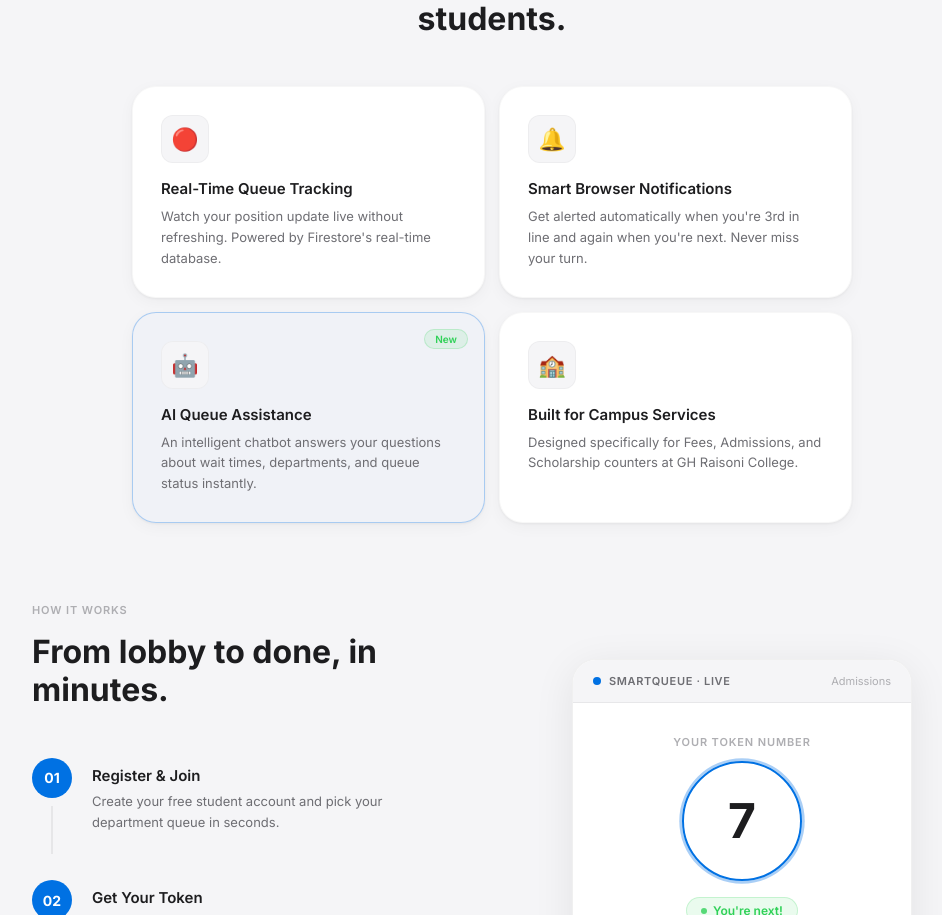
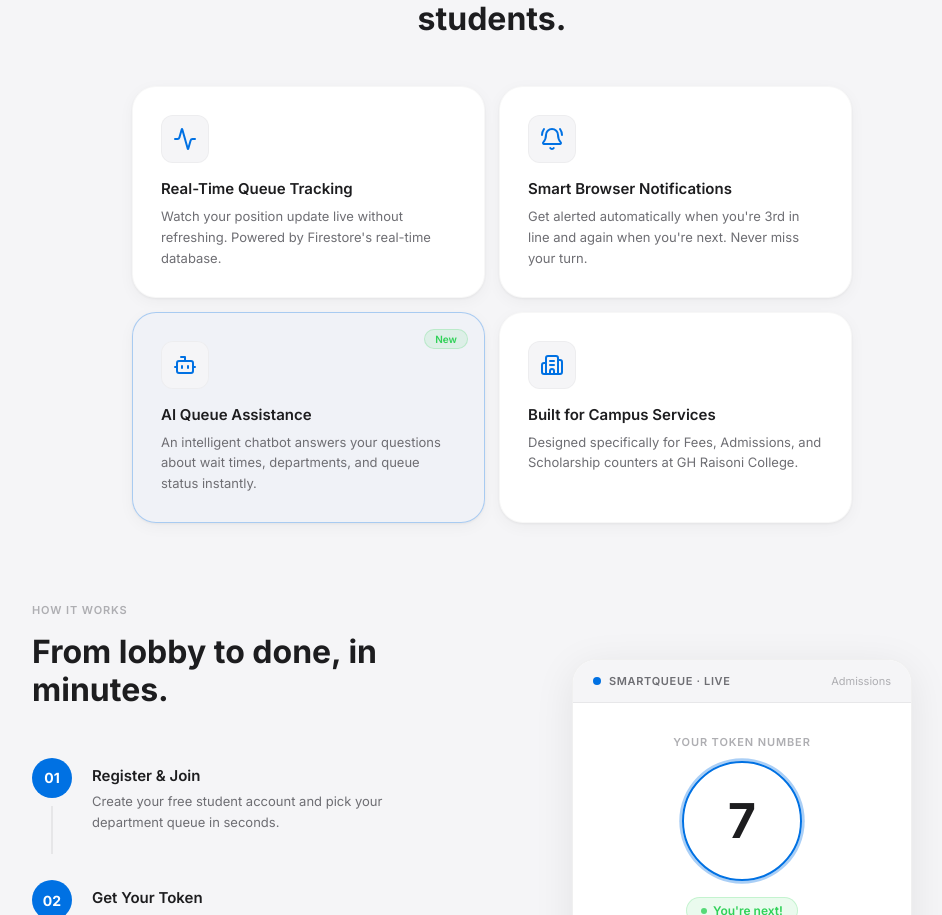
Before and after one commit to pruthviraj-builds/smartqueue-react, a Next.js app: page / in a window 1280 px wide. Shown: the part 957-1872 px from the top of the page, without its empty margins (148-1090 px from the left). Built offline with nearby package versions, Linux system fonts and the light colour scheme; no server answers; the database is empty; what react-google-recaptcha-v3 would draw is missing.

Commit message:
style: replace emojis with lucide icons on landing page

```diff
--- a/src/app/page.tsx
+++ b/src/app/page.tsx
@@ -6,6 +6,7 @@ import { Navbar } from '@/components/layout/Navbar';
 import Footer from '@/components/Footer';
 import { db } from '@/lib/firebase';
 import { collection, onSnapshot } from 'firebase/firestore';
+import { Activity, BellRing, Bot, Building2 } from 'lucide-react';
 
 /* ─── Types ─── */
 interface QueueData {
@@ -108,8 +109,6 @@ export default function HomePage() {
               SmartQueue replaces physical lines with a virtual token system. Join from your phone, track your position live, and get notified when it&apos;s your turn.
             </p>
 
-            {/* CTA buttons removed */}
-
             {/* Live status pill */}
             <div style={{
               display: 'inline-flex',
@@ -191,25 +190,25 @@ export default function HomePage() {
             <div className="features-grid">
               {[
                 {
-                  icon: '🔴',
+                  icon: <Activity size={24} color="var(--accent)" />,
                   title: 'Real-Time Queue Tracking',
                   desc: "Watch your position update live without refreshing. Powered by Firestore's real-time database.",
                   ai: false,
                 },
                 {
-                  icon: '🔔',
+                  icon: <BellRing size={24} color="var(--accent)" />,
                   title: 'Smart Browser Notifications',
                   desc: "Get alerted automatically when you're 3rd in line and again when you're next. Never miss your turn.",
                   ai: false,
                 },
                 {
-                  icon: '🤖',
+                  icon: <Bot size={24} color="var(--accent)" />,
                   title: 'AI Queue Assistance',
                   desc: 'An intelligent chatbot answers your questions about wait times, departments, and queue status instantly.',
                   ai: true,
                 },
                 {
-                  icon: '🏫',
+                  icon: <Building2 size={24} color="var(--accent)" />,
                   title: 'Built for Campus Services',
                   desc: 'Designed specifically for Fees, Admissions, and Scholarship counters at GH Raisoni College.',
                   ai: false,
@@ -236,7 +235,7 @@ export default function HomePage() {
                   <div style={{
                     width: 48, height: 48, borderRadius: 12,
                     background: 'var(--bg)', border: '1px solid var(--border-s)',
-                    fontSize: 22, display: 'flex', alignItems: 'center', justifyContent: 'center',
+                    display: 'flex', alignItems: 'center', justifyContent: 'center',
                     marginBottom: 16,
                   }}>
                     {card.icon}
```
